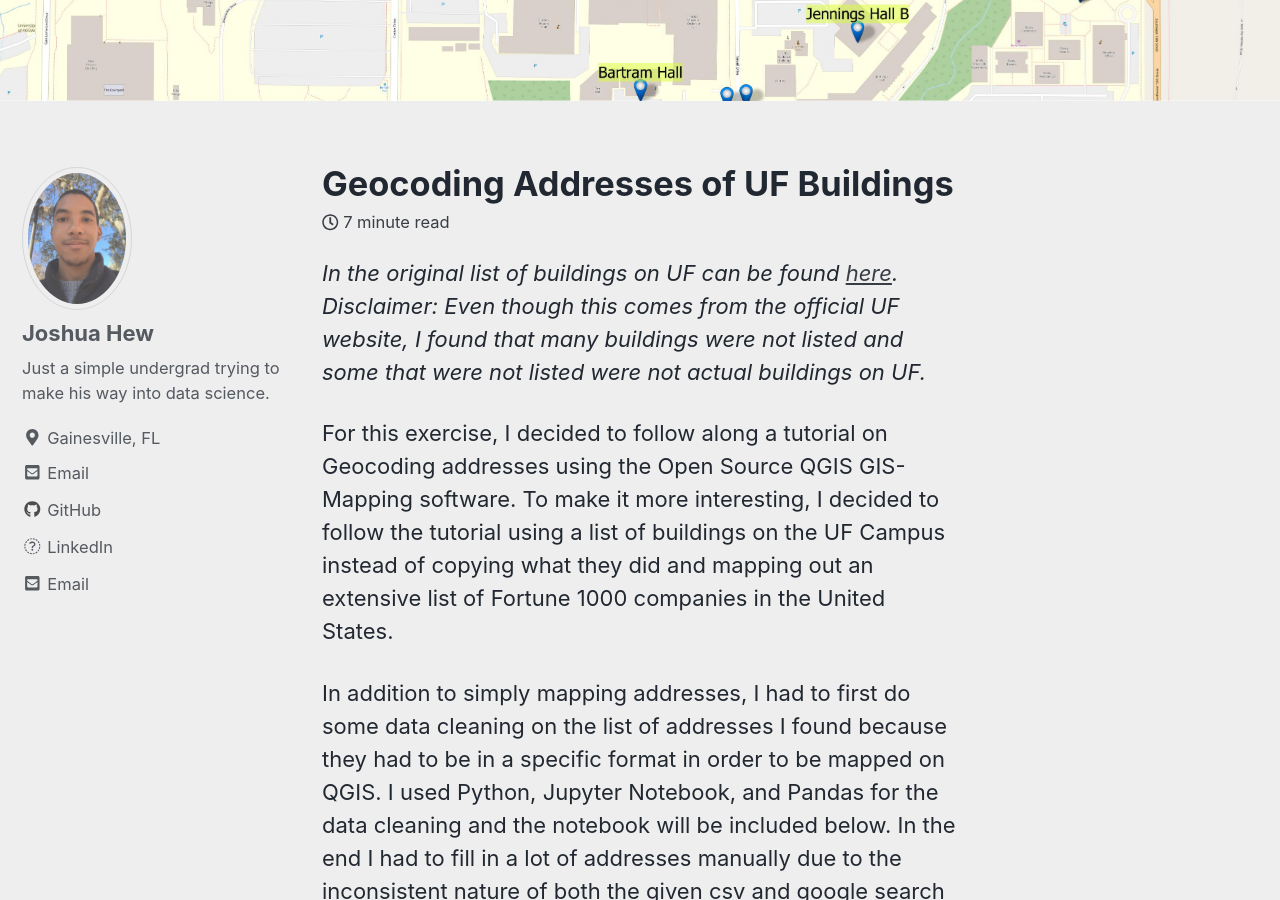
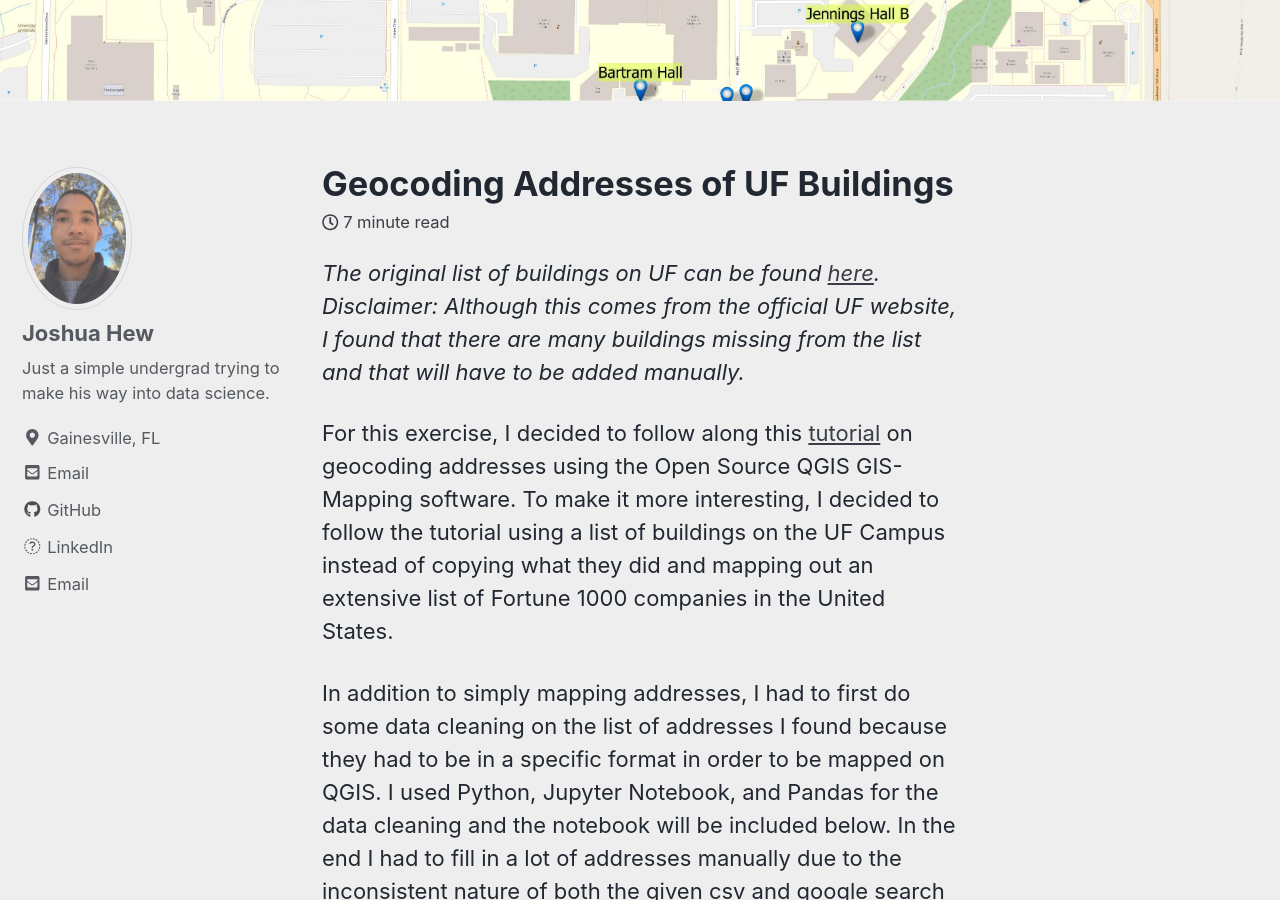
Before and after one commit to CSugarPrince/csugarprince.github.io, a Jekyll site: the page built from _posts/2018-12-06-Geocoding_UF_Buildings.md, in a window 1280 px wide and 900 px high, scrolled down 893 px. Built offline with Jekyll 4.4.1, drawn with Linux system fonts in a browser that asks for light colours; cached includes are drawn as plain includes; nearby versions of some CDN libraries; some of the changed text lies outside the part shown.

Commit message:
fixed some typos

````diff
--- a/_posts/2018-12-06-Geocoding_UF_Buildings.md
+++ b/_posts/2018-12-06-Geocoding_UF_Buildings.md
@@ -8,9 +8,9 @@ excerpt: "QGIS, Data Cleaning, Pandas, Jupyter Notebook"
 ---
 
 
-*In the original list of buildings on UF can be found [here](https://registrar.ufl.edu/soc/building.htm). Disclaimer: Even though this comes from the official UF website, I found that many buildings were not listed and some that were not listed were not actual buildings on UF.*
+*The original list of buildings on UF can be found [here](https://registrar.ufl.edu/soc/building.htm). Disclaimer: Although this comes from the official UF website, I found that there are many buildings missing from the list and that will have to be added manually.*
 
-For this exercise, I decided to follow along a tutorial on Geocoding addresses using the Open Source QGIS GIS-Mapping software. To make it more interesting, I decided to follow the tutorial using a list of buildings on the UF Campus instead of copying what they did and mapping out an extensive list of Fortune 1000 companies in the United States.
+For this exercise, I decided to follow along this [tutorial](https://www.gislounge.com/how-to-geocode-addresses-using-qgis/) on geocoding addresses using the Open Source QGIS GIS-Mapping software. To make it more interesting, I decided to follow the tutorial using a list of buildings on the UF Campus instead of copying what they did and mapping out an extensive list of Fortune 1000 companies in the United States.
 
 In addition to simply mapping addresses, I had to first do some data cleaning on the list of addresses I found because they had to be in a specific format in order to be mapped on QGIS. I used Python, Jupyter Notebook, and Pandas for the data cleaning and the notebook will be included below. In the end I had to fill in a lot of addresses manually due to the inconsistent nature of both the given csv and google search results.
 
@@ -20,7 +20,6 @@ In addition to simply mapping addresses, I had to first do some data cleaning on
 ```python
 import pandas as pd
 import numpy as np
-
 ```
 
 
@@ -546,7 +545,7 @@ new_df.to_csv("uf-directory-of-listings.csv")
 
 *Note: I still had to edit the .csv file in excel and manually fill in address information. In addition to that: there were some issues with the csv:*
 + *",,," appeared randomly throughout the csv*
-+ *some of the buildings had commas in them. Not good*
++ *some of the building names had commas in them. Not good*
 + *the csv has to be saved with utf-8 encoding or else it will not work with QGIS*
 
 The mapping is pretty straightforward, here are the results:
````
